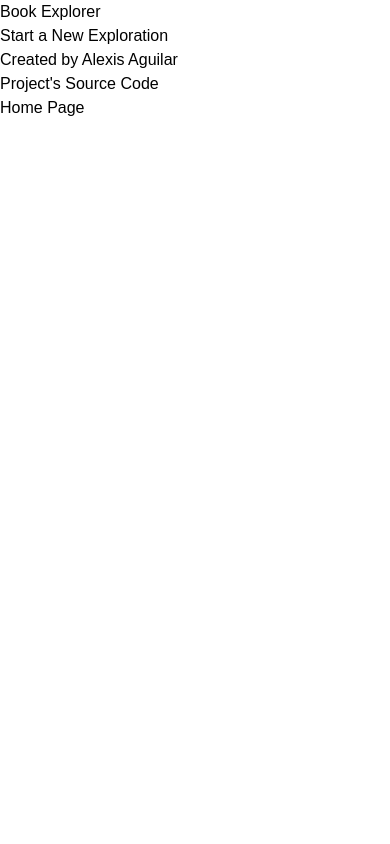
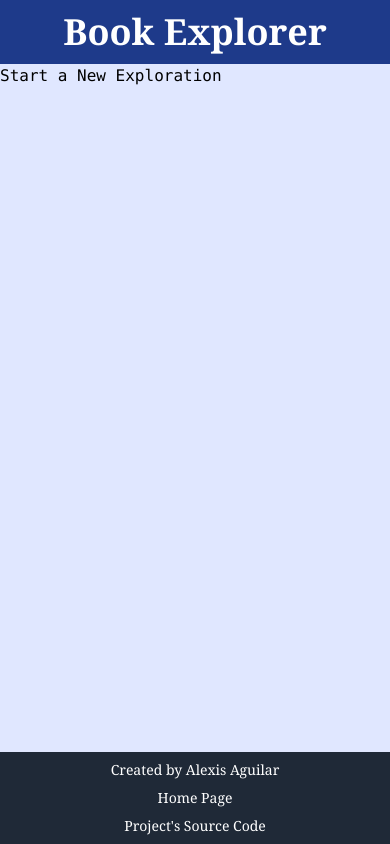
Before and after one commit to alexisuaguilaru/BookExplorer, a Flask app: page / in a window 390 px wide. Run offline with Flask 3, Linux system fonts and the light colour scheme; style sheets or scripts are compiled from the project's sources; parts of the project's set-up code (start-up, migrations or seed data) failed here and were passed over; some libraries are stand-ins or nearby versions.

Commit message:
SCRUM-68 MOD at templates and scss for addint styles into __base.html

```diff
--- a/WebInterface/static/scss/styles.scss
+++ b/WebInterface/static/scss/styles.scss
@@ -3,29 +3,29 @@
 @tailwind utilities;
 
 body {
-    font-family: Arial, Helvetica, sans-serif;
+    @apply bg-indigo-100 ;
 }
 
-.present-options {
-    @apply grid grid-cols-3 grid-rows-1;
+header {
+    @apply flex justify-center items-center h-16 bg-blue-900 ;
+
+    h1 {
+        @apply flex space-x-4 text-white font-serif text-4xl font-bold ;
+    }
 }
 
-.book-option {
-    @apply bg-green-100;
+footer {
+    @apply flex sm:flex-row flex-col items-center p-1 fixed bottom-0 left-0 right-0 bg-gray-800 ;
+
+    p {
+        @apply font-serif text-sm basis-1/3 text-center p-1 text-white ;
+    }
+
+    a {
+        @apply hover:text-blue-100 ;
+    }
 }
 
-.cover-book {
-    @apply bg-red-100;
+main {
+    @apply font-mono text-black ;
 }
-
-.select-option  {
-    @apply bg-pink-500;
-}
-
-.present-recommendations {
-    @apply grid grid-cols-3 grid-rows-1;
-}
-
-.recommendation {
-    @apply bg-pink-100;
-}
--- a/WebInterface/templates/__Base.html
+++ b/WebInterface/templates/__Base.html
@@ -17,11 +17,10 @@
         </main>
 
         <footer>
-            <p>Created by Alexis Aguilar</p>
-            <p><a href="https://github.com/alexisuaguilaru/BookExplorer">Project's Source Code</a></p>
+            <p><a href="https://www.linkedin.com/in/alexis-aguilar-uribe" target="_blank" rel="noopener">Created by Alexis Aguilar</a></p>
             <p><a href="/">Home Page</a></p>
+            <p><a href="https://github.com/alexisuaguilaru/BookExplorer" target="_blank" rel="noopener">Project's Source Code</a></p>
         </footer>
-
     </body>
 
 </html>
```
Also changed, not shown: WebInterface/package.json (+2 -5 lines).
